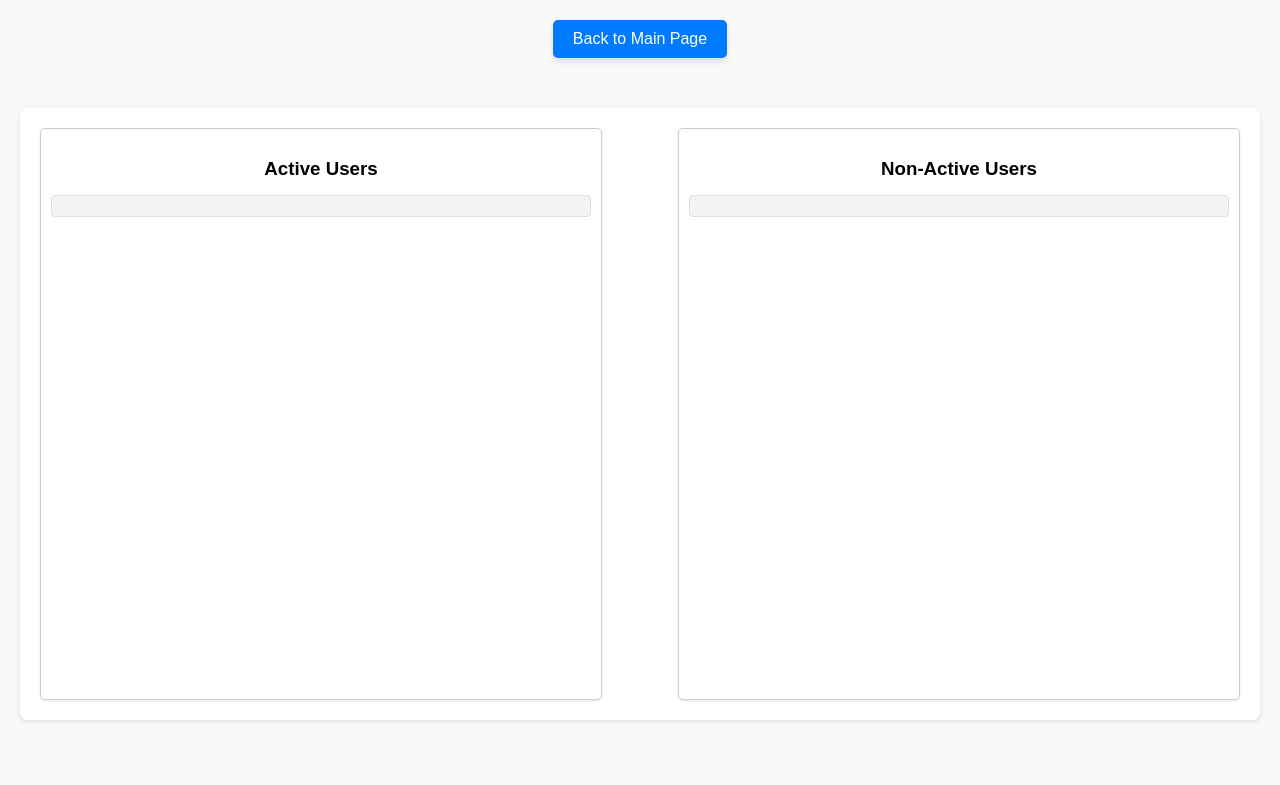
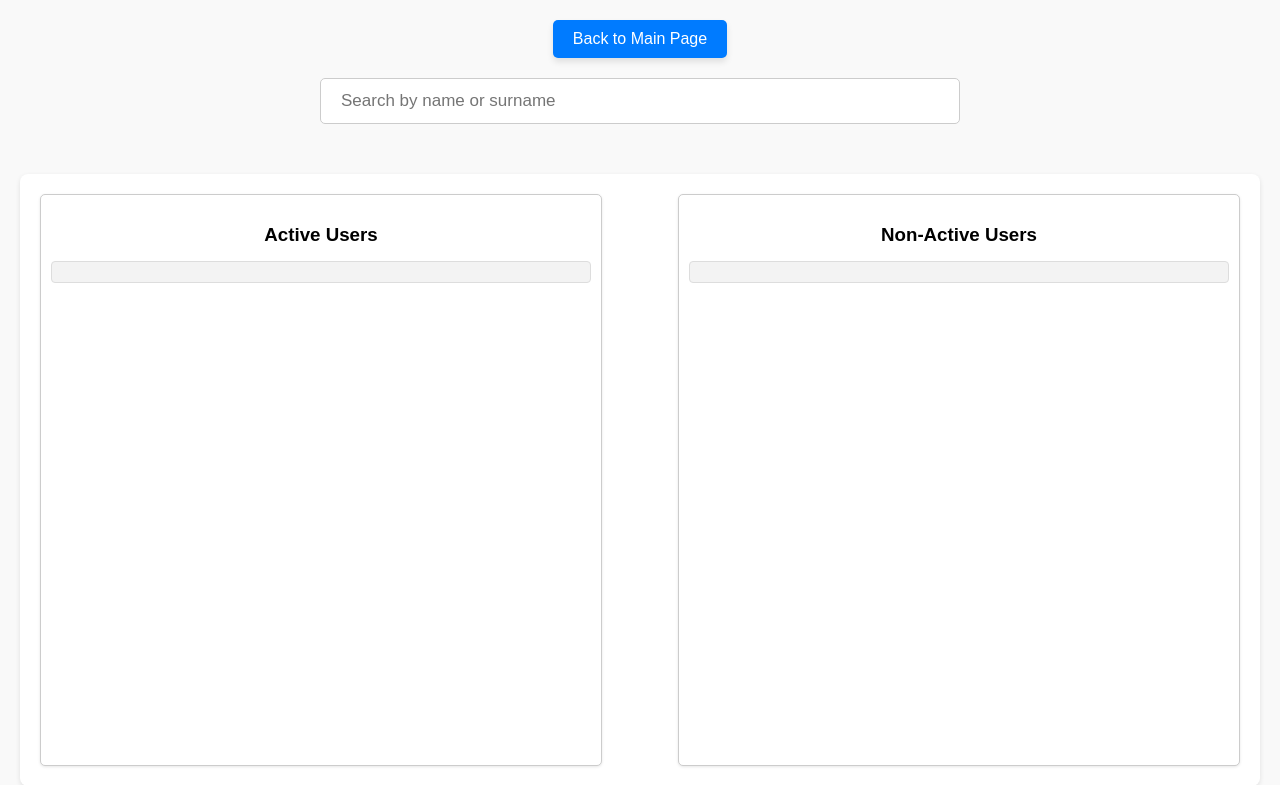
Before and after one commit to hbilu/DjangoWebApp_FrontendBackend, a Django app: page /users/user/ in a window 1280 px wide. Shown: the top 785 px of the page. Before the commit the page ends 722 px from the top, so only its background shows below. Run offline with Django 5.2, Linux system fonts and the light colour scheme; data that the repository does not hold is empty.

Commit message:
Add search feature to users app

```diff
--- a/assignment_project/users/templates/users/user_list.html
+++ b/assignment_project/users/templates/users/user_list.html
@@ -78,12 +78,28 @@
             justify-content: center;
             margin: 20px 0;
         }
+        .search-container {
+            text-align: center;
+            margin-top: 10px;
+        }
+        .search-container input {
+            width: 50%;
+            padding: 12px 20px;
+            font-size: 17px;
+            border-radius: 5px;
+            border: 1px solid #ccc;
+            box-sizing: border-box;
+            }
     </style>
 </head>
 <body>
     <!-- Back to the main page button -->
     <div class="btn-back-container">
         <button class="btn-back" onclick="window.location.href='/'">Back to Main Page</button>
+    </div>
+    <!-- Search field for the users -->
+    <div class="search-container">
+        <input type="text" id="search-text" placeholder="Search by name or surname" oninput="fetchUsers()" />
     </div>
     <!-- Drag-and-drop containers for active and non-active users-->
     <div class="container">
@@ -97,14 +113,29 @@
         </div>
     </div>
     <script>
+        let drake = null; // Variable to store the Dragula instance
+
         /**
-        * Fetch users from the backend and populate the drag-and-drop containers.
+         * Fetches users from the API and updates the active/inactive lists.
+         * It retrieves user data, applies search filtering if a query is entered,
+         * dynamically populates the drag-and-drop containers, and initializes Dragula.
          */
-        fetch('/api/users/')
+        function fetchUsers() {
+            // Get the search term entered by the user and trim any extra spaces
+            const searchTerm = document.getElementById('search-text').value.trim();
+            // Construct the API URL, adding a search parameter if a search term is provided
+            const url = searchTerm ? `/api/users/?search=${searchTerm}` : '/api/users/';
+
+            fetch(url)
                 .then(response => response.json())
                 .then(data => {
                     const activeList = document.getElementById('active-list');
                     const inactiveList = document.getElementById('inactive-list');
+
+                    // Clear existing user lists
+                    activeList.innerHTML = '';
+                    inactiveList.innerHTML = '';
+
                     // Populate active users in active list container
                     data.active_users.forEach(user => {
                         const div = document.createElement('div');
@@ -113,7 +144,8 @@
                         div.textContent = `${user.first_name} ${user.last_name} (${user.type})`; // Display user information
                         activeList.appendChild(div); // Add to the active list container
                     });
-                // Populate active users in inactive list container
+
+                    // Populate inactive users in inactive list container
                     data.inactive_users.forEach(user => {
                         const div = document.createElement('div');
                         div.setAttribute('data-id', user.id);
@@ -121,20 +153,16 @@
                         div.textContent = `${user.first_name} ${user.last_name} (${user.type})`;
                         inactiveList.appendChild(div);
                     });
-            })
-            .catch(error => console.error('Error fetching user data:', error));
 
-        /**
-        * Initialize drag-and-drop functionality using Dragula.
-        */
-        const drake = dragula([
-            document.getElementById('active-list'),
-            document.getElementById('inactive-list')
-        ]);
+                    // Reinitialize Dragula to make new elements draggable
+                    if (drake) {
+                        drake.destroy(); // Destroy previous instance
+                    }
 
-        /**
-        * Handle drop events to update user status on the backend.
-        */
+                    // Initialize drag-and-drop functionality using Dragula.
+                    drake = dragula([activeList, inactiveList]);
+
+                    // Handle drop events to update user status on the backend.
                     drake.on('drop', function (el, target) {
                         const userId = el.getAttribute('data-id'); // Retrieve the user ID
                         const userType = el.getAttribute('data-type'); // Retrieve the user type
@@ -159,6 +187,14 @@
                         })
                         .catch(error => console.error('Error updating user status:', error));
                     });
+                })
+                .catch(error => console.error('Error fetching user data:', error));
+
+        }
+
+        // Initial load: Fetch all users when the page loads
+        fetchUsers();
+
     </script>
 </body>
 </html>
--- a/assignment_project/users/views.py
+++ b/assignment_project/users/views.py
@@ -3,6 +3,7 @@ from rest_framework.response import Response
 from .models import Customer, Staff
 from django.utils.decorators import method_decorator
 from django.views.decorators.csrf import csrf_exempt
+from django.db.models import Q
 
 # Create your views here.
 
@@ -17,17 +18,29 @@ class UserListView(APIView):
         Handles GET requests to retrieve lists of active and inactive users.
 
         Queries the 'Customer' and 'Staff' models for active and inactive users to fetch users categorized by their active status.
+        Optionally, it filters users based on a search term that matches the first or last name.
 
         Returns a JSON object with two keys as Response:
             - 'active users': List of active users, including both customers and staffs, with unified fields ('id', 'type', etc.).
             - 'inactive users': List of inactive users, formatted similarly to active users.
 
         """
-        # Querying the database for active and inactive users (customer and staff), sorting them by the last update timestamp.
-        active_customers = Customer.objects.filter(active=True).order_by('-last_update').values('customer_id', 'first_name', 'last_name', 'active','last_update')
-        inactive_customers = Customer.objects.filter(active=False).order_by('-last_update').values('customer_id', 'first_name', 'last_name', 'active','last_update')
-        active_staff = Staff.objects.filter(active=True).order_by('-last_update').values('staff_id', 'first_name', 'last_name', 'active','last_update')
-        inactive_staff = Staff.objects.filter(active=False).order_by('-last_update').values('staff_id', 'first_name', 'last_name', 'active','last_update')
+
+        # Get and clean the 'search' parameter from the GET request (defaults to empty string if not provided)
+        search_term = request.GET.get('search', '').strip()
+
+        # Initialize an empty Q object to build a dynamic query filter based on the search term.
+        query_filter = Q()
+
+        # If a search term is provided, filter users by first or last name (case-insensitive)
+        if search_term:
+            query_filter = Q(first_name__icontains=search_term) | Q(last_name__icontains=search_term)
+
+        # Querying the database for active and inactive users (customer and staff) with the search filter, sorting them by the last update timestamp.
+        active_customers = Customer.objects.filter(active=True).filter(query_filter).order_by('-last_update').values('customer_id', 'first_name', 'last_name', 'active','last_update')
+        inactive_customers = Customer.objects.filter(active=False).filter(query_filter).order_by('-last_update').values('customer_id', 'first_name', 'last_name', 'active','last_update')
+        active_staff = Staff.objects.filter(active=True).filter(query_filter).order_by('-last_update').values('staff_id', 'first_name', 'last_name', 'active','last_update')
+        inactive_staff = Staff.objects.filter(active=False).filter(query_filter).order_by('-last_update').values('staff_id', 'first_name', 'last_name', 'active','last_update')
 
         # Reformat the data for users (active/inactive customers/staff) to unify keys (id, type)
         for user in active_customers:
```
Lines whose indentation alone changed are shown as unchanged.
